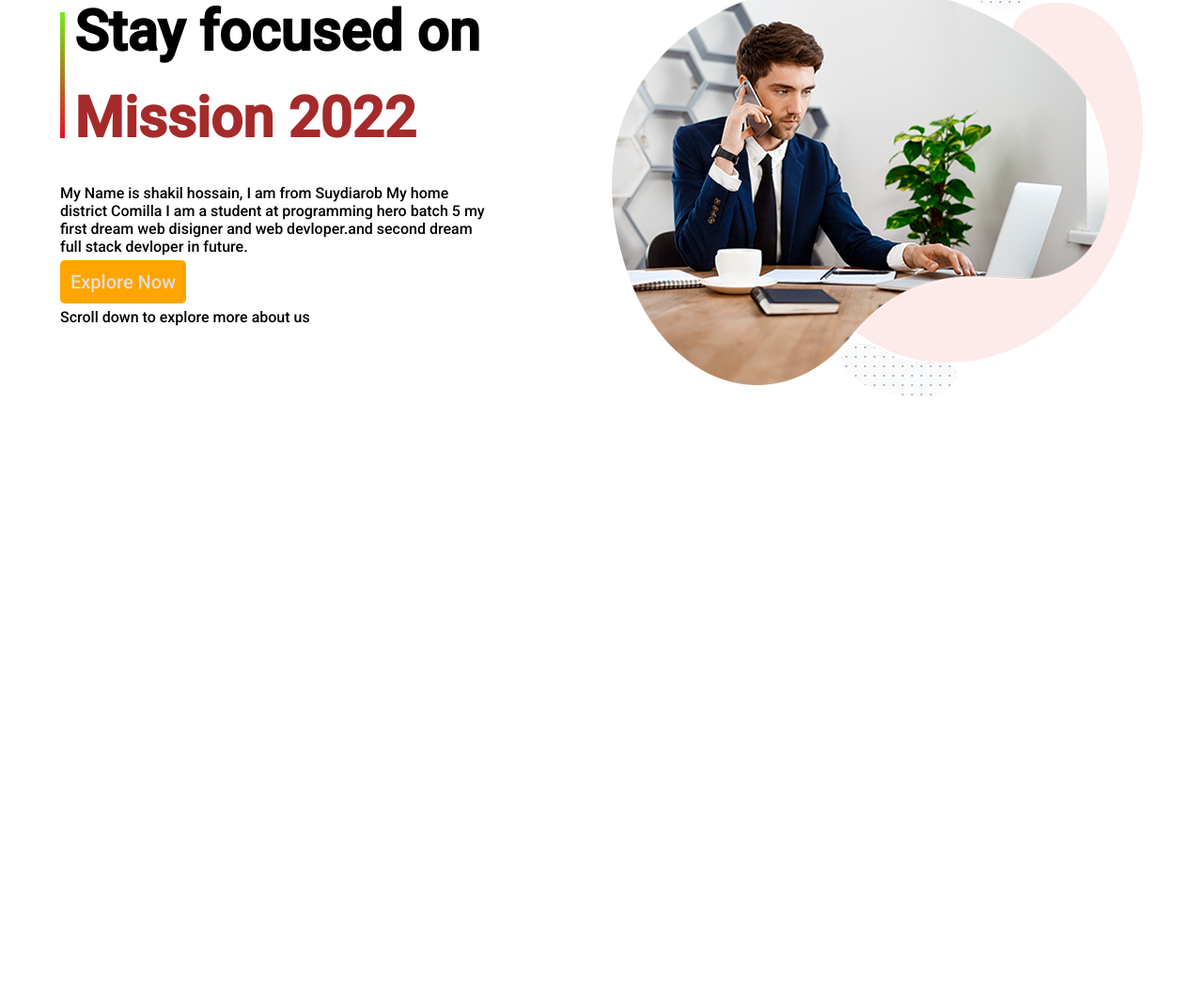
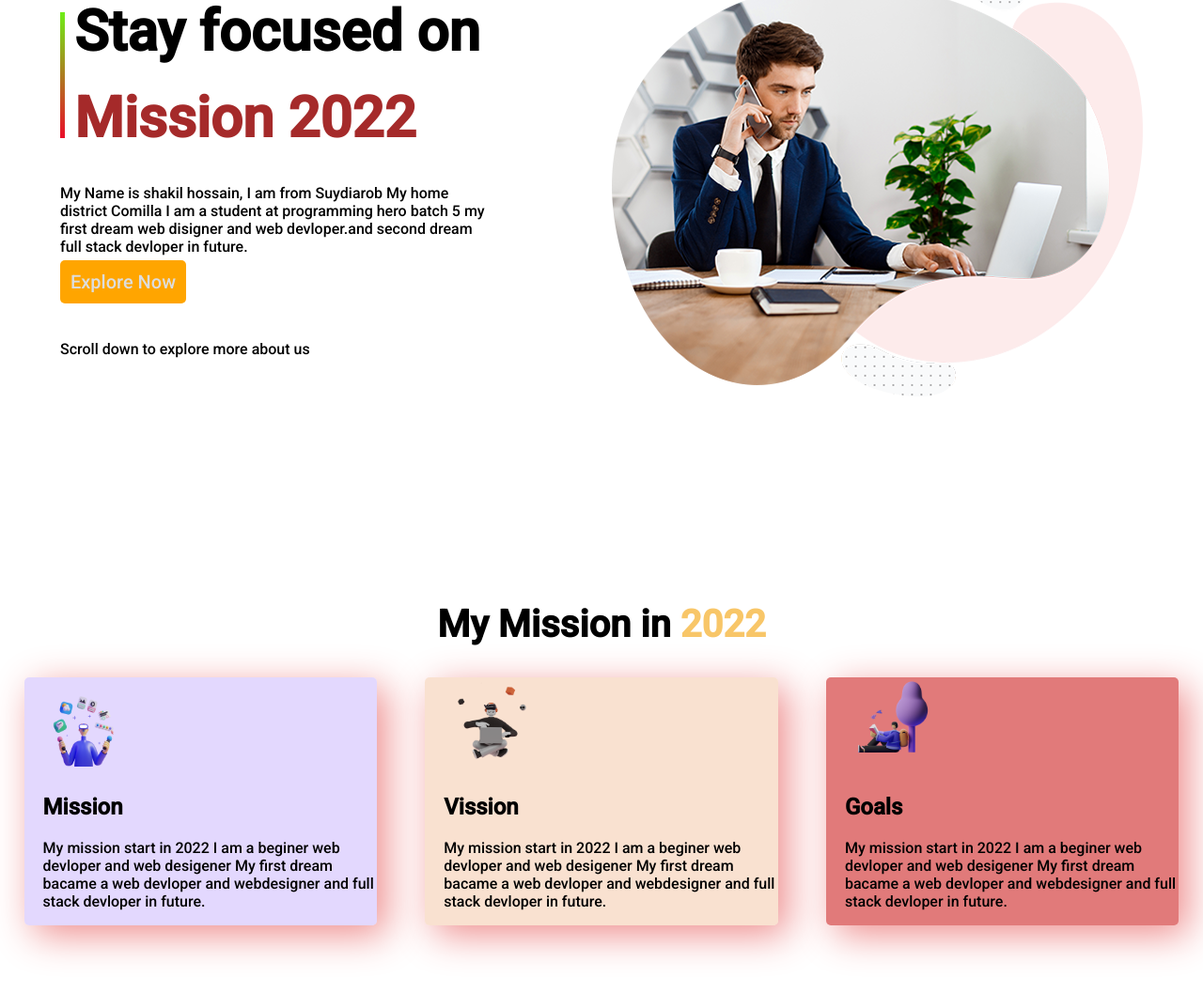
Before and after one commit to shakil-programer/SHAKIL-1ST, a plain HTML site: page index.html in a window 1280 px wide. Shown: the part 101-1158 px from the top of the page at 94% size. Before the commit the page ends 800 px from the top, so only its background shows below. Drawn offline with Linux system fonts and the light colour scheme.

Commit message:
section2

```diff
--- a/index.html
+++ b/index.html
@@ -31,6 +31,43 @@
             <img src="./image/choose.png" alt="">
         </div>
     </section>
+
+
+
+    <section>
+        <h1 class="my-mission">My Mission in <span>2022</span></h1>
+        <div class="flex-box-cotainer">
+            <div id="Mission" class="web-developer">
+                <img class="picture" src="./image/illustrator-1.png" alt="">
+                <h2>Mission</h2>
+                <p>My mission start in 2022 I am a beginer web devloper and web desigener My first dream bacame a web
+                    devloper and webdesigner and full stack devloper in future.</p>
+            </div>
+            <div id="Vission" class="web-developer">
+                <img class="picture" src="./image/illustrator-2.png" alt="">
+                <h2>Vission</h2>
+                <p>My mission start in 2022 I am a beginer web devloper and web desigener My first dream bacame a web
+                    devloper and webdesigner and full stack devloper in future.</p>
+            </div>
+            <div id="Goals" class="web-developer">
+                <img class="picture" src="./image/illustrator-3.png" alt="">
+                <h2>Goals</h2>
+                <p>My mission start in 2022 I am a beginer web devloper and web desigener My first dream bacame a web
+                    devloper and webdesigner and full stack devloper in future.</p>
+            </div>
+        </div>
+    </section>
+
+
+
+
+
+
+
+
+
+
+
 </body>
 
 </html>
--- a/style.css
+++ b/style.css
@@ -37,3 +37,42 @@ h1{
         padding-left: 10px;
 
 }
+
+
+
+.scroll{
+    margin-top: 50px;
+}
+.my-mission{
+    text-align: center;
+    font-size: 40px;
+}
+.picture{
+    width: 100px;
+    height: 100px;
+}
+.my-mission{
+    text-align: center;
+}
+span{
+    color: rgb(248, 198, 104);
+}
+.web-developer{
+
+    box-shadow: 10px 10px 40px rgb(238, 141, 141);
+    width: 40%;
+    margin-left: 2%;
+    margin-right: 2%;
+    padding-left: 20px;
+    border-radius: 5px;
+}
+#Mission{
+    background-color: rgba(186, 157, 252, 0.4);
+    opacity: 2;
+}
+#Vission{
+    background-color: rgba(240, 179, 139, 0.4);
+}
+#Goals{
+    background-color: rgb(225, 122, 122);
+}
```
